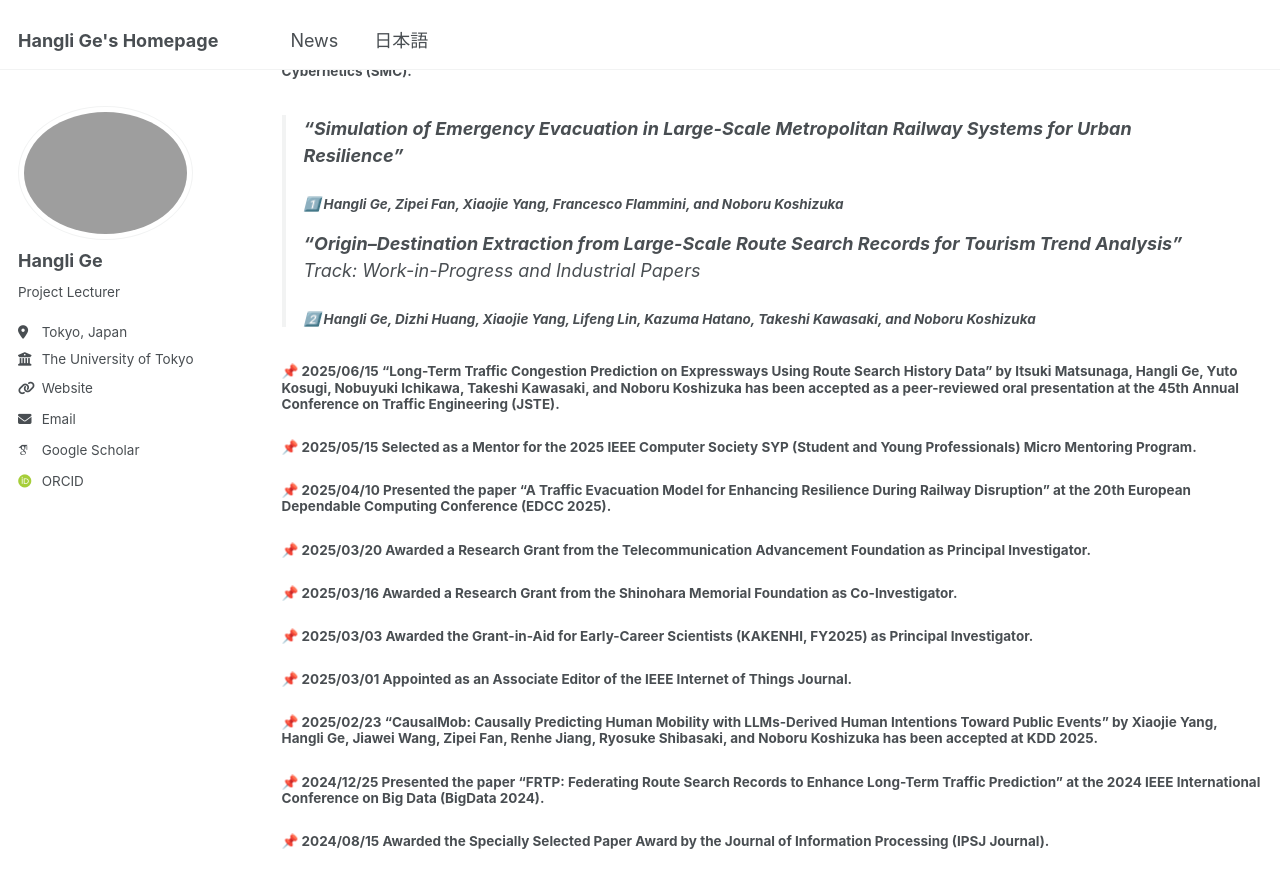
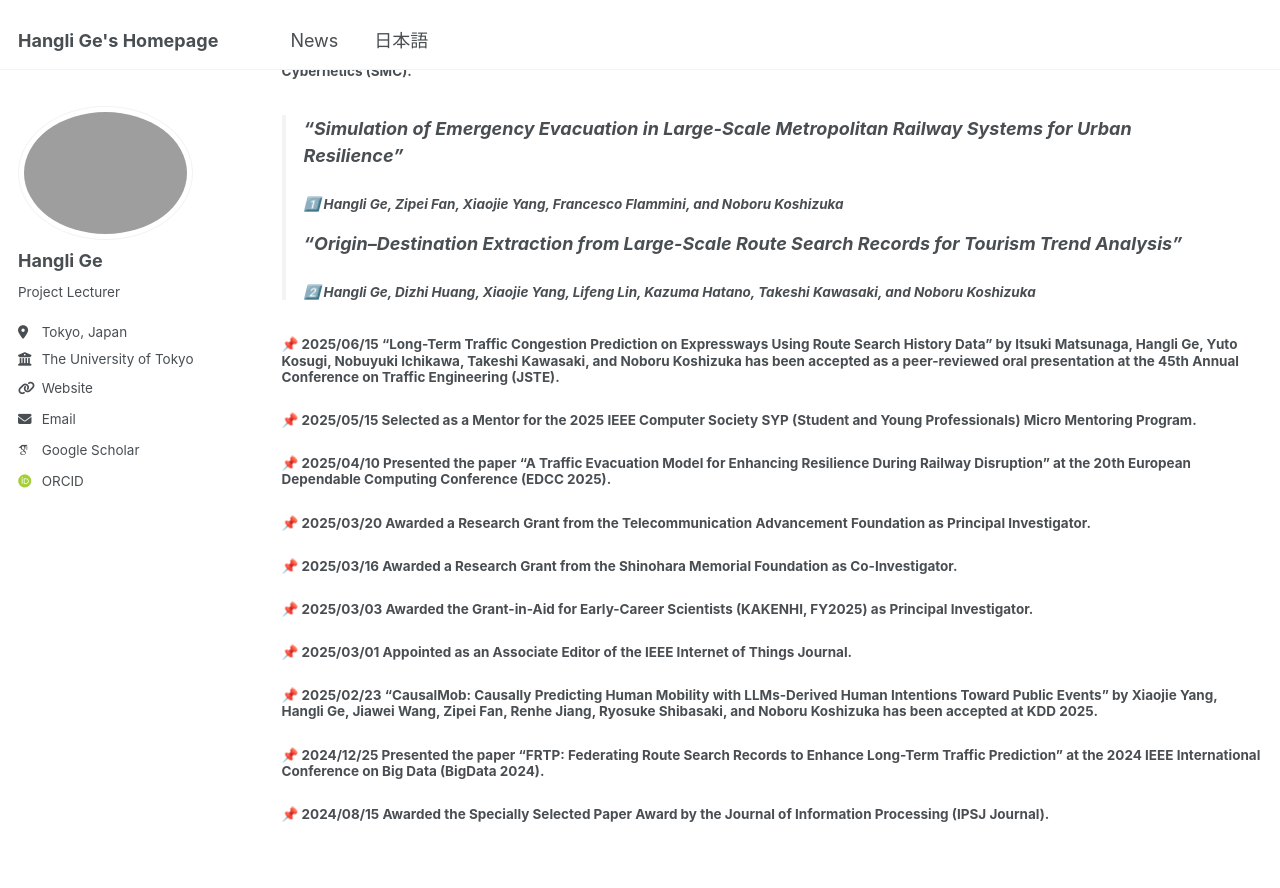
Before and after one commit to christie888/christie888.github.io, a Jekyll site: the page built from _pages/post.md, in a window 1280 px wide and 900 px high, scrolled down 1788 px. Shown: the top 888 px of the window. Built offline with Jekyll 4.4.1, drawn with Linux system fonts in a browser that asks for light colours; some web fonts are replaced.

Commit message:
Update post.md

```diff
--- a/_pages/post.md
+++ b/_pages/post.md
@@ -55,7 +55,6 @@ permalink: post/
 > **“Simulation of Emergency Evacuation in Large-Scale Metropolitan Railway Systems for Urban Resilience”**
 > ###### 1️⃣ Hangli Ge, Zipei Fan, Xiaojie Yang, Francesco Flammini, and Noboru Koshizuka
 > **“Origin–Destination Extraction from Large-Scale Route Search Records for Tourism Trend Analysis”**
-> Track: Work-in-Progress and Industrial Papers
 > ###### 2️⃣ Hangli Ge, Dizhi Huang, Xiaojie Yang, Lifeng Lin, Kazuma Hatano, Takeshi Kawasaki, and Noboru Koshizuka
 
 ##### 📌 2025/06/15 **“Long-Term Traffic Congestion Prediction on Expressways Using Route Search History Data”** by Itsuki Matsunaga, Hangli Ge, Yuto Kosugi, Nobuyuki Ichikawa, Takeshi Kawasaki, and Noboru Koshizuka has been accepted as a peer-reviewed oral presentation at the **45th Annual Conference on Traffic Engineering (JSTE)**.
```
